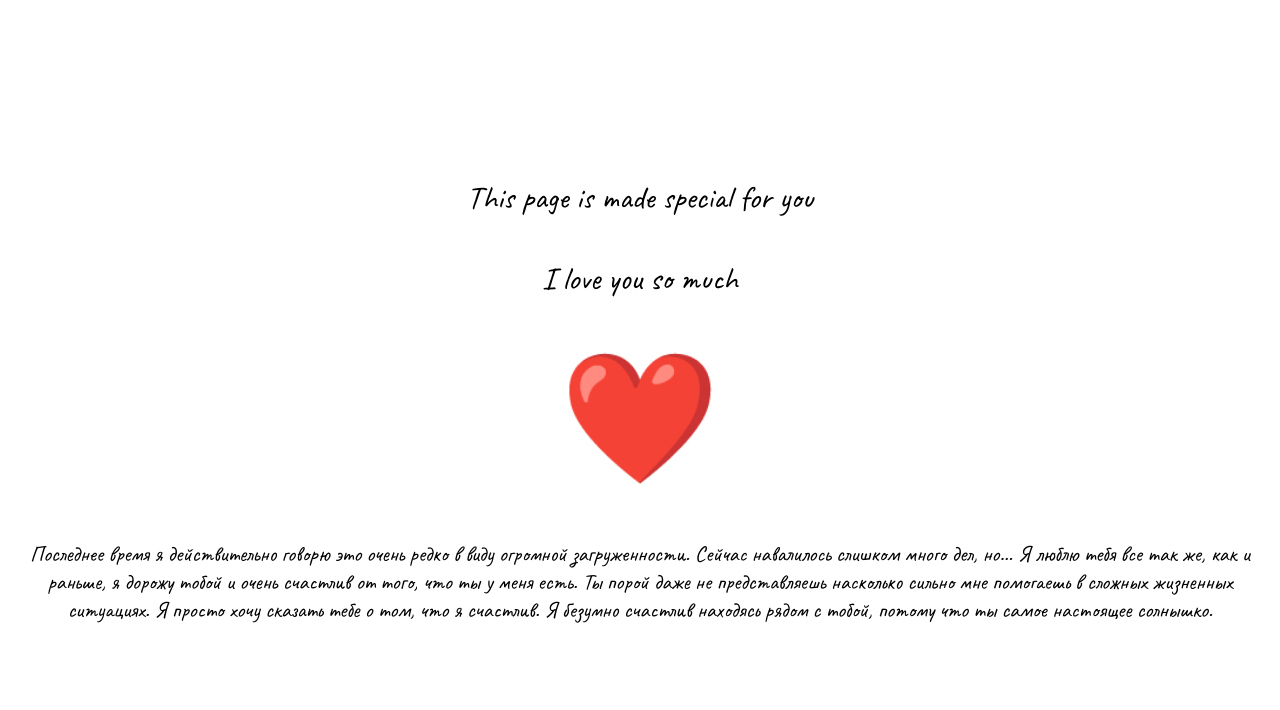
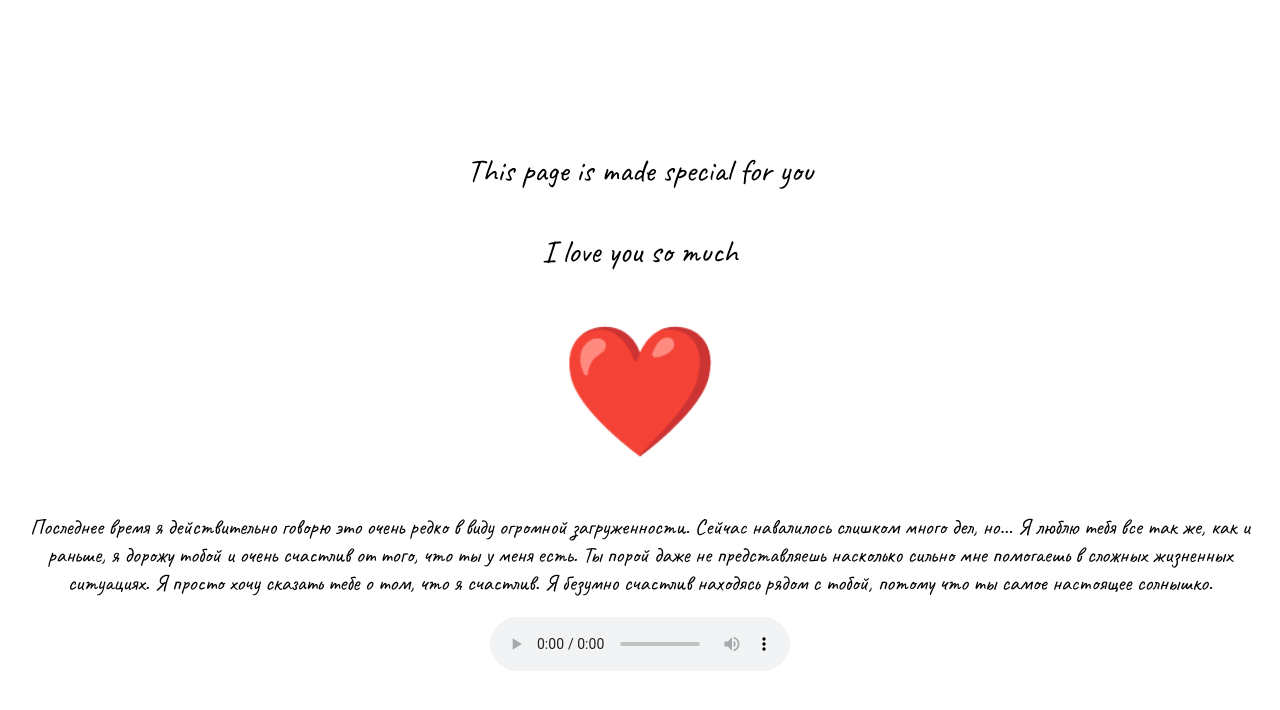
Before and after one commit to odinkeane/web-developer, a plain HTML site: page special-for-you.html in a window 1280 px wide. Drawn offline with Linux system fonts and the light colour scheme.

Commit message:
Update special-for-you.html

```diff
--- a/special-for-you.html
+++ b/special-for-you.html
@@ -100,7 +100,7 @@
         ситуациях. Я просто хочу сказать тебе о том, что я счастлив. Я безумно счастлив находясь рядом с тобой, потому
         что ты самое настоящее солнышко.
     </p>
-    <audio src="МОТ.mp3" autoplay type="audio/mpeg" ></audio>
+    <audio src="МОТ.mp3" autoplay type="audio/mpeg" controls></audio>
 </body>
 
 </html>
```
